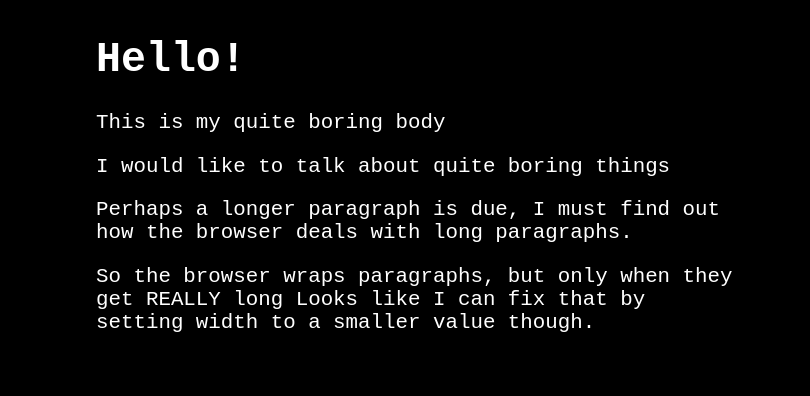
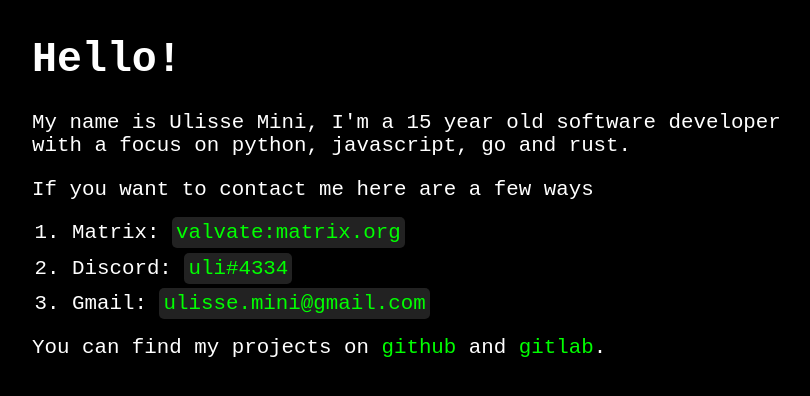
Before and after one commit to UlisseMini/uli.rocks-oldnext, a Next.js app: page / in a window 1280 px wide. Shown: the top 396 px of the page, without its empty margins (224-1034 px from the left). Built offline with nearby package versions, Linux system fonts and the light colour scheme.

Commit message:
Personal about page and styles

```diff
--- a/pages/index.tsx
+++ b/pages/index.tsx
@@ -1,10 +1,13 @@
 import Head from 'next/head'
+
+const github = 'https://github.com/UlisseMini'
+const gitlab = 'https://gitlab.com/0u'
 
 export default function Home () {
   return (
-    <div className='container'>
+    <>
       <Head>
-        <title>Uli.rocks</title>
+        <title>Uli</title>
         <link rel='icon' href='/favicon.ico' />
         <meta name='viewport' content='width=device-width, initial-scale=1.0' />
       </Head>
@@ -14,18 +17,24 @@ export default function Home () {
       </header>
 
       <main>
-        <p>This is my quite boring body</p>
-        <p>I would like to talk about quite boring things</p>
         <p>
-          Perhaps a longer paragraph is due, I must find out how
-          the browser deals with long paragraphs.
+          My name is Ulisse Mini, I'm a 15 year old software developer
+          with a focus on python, javascript, go and rust.
         </p>
 
         <p>
-          So the browser wraps paragraphs, but only when they get REALLY long
-          Looks like I can fix that by setting width to a smaller value though.
+          If you want to contact me here are a few ways
+        </p>
+        <ol>
+          <li>Matrix: <code>valvate:matrix.org</code></li>
+          <li>Discord: <code>uli#4334</code></li>
+          <li>Gmail: <code>ulisse.mini@gmail.com</code></li>
+        </ol>
+        <p>
+          You can find my projects on <a href={github}>github </a>
+          and <a href={gitlab}>gitlab</a>.
         </p>
       </main>
-    </div>
+    </>
   )
 }
--- a/style.css
+++ b/style.css
@@ -19,5 +19,27 @@ html {
 
 /* Paragraph wrap */
 main {
-    width: 50vw;
+    width: 60vw;
 }
+
+ol li {
+    margin-top: .6rem;
+}
+
+/* Code styling */
+code {
+    background: #222;
+    color: #0f0;
+    padding: .2rem;
+    border-radius: 5px;
+}
+
+/* Link styling */
+a {
+    color: #0f0;
+    text-decoration: none;
+}
+
+a:hover {
+    text-decoration: underline;
+}
```
